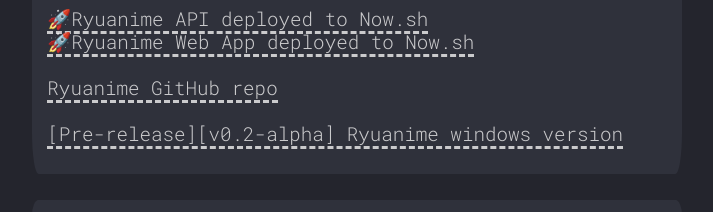
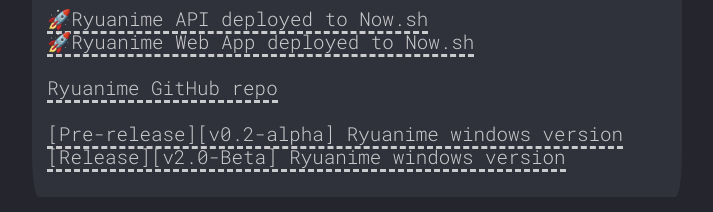
Before and after one commit to ChrisMichaelPerezSantiago/Personal-Porfolio, a plain HTML site: page index.html in a window 1280 px wide. Shown: the part 4388-4600 px from the top of the page, without its empty margins (283-996 px from the left). Drawn offline with Linux system fonts and the light colour scheme.

Commit message:
ryuanime electron desktop app beta version

```diff
--- a/index.html
+++ b/index.html
@@ -73,7 +73,7 @@
             <a href="https://ryuanime.chrismichael.now.sh/">🚀Ryuanime Web App deployed to Now.sh</a><br>
             <br><a href="https://github.com/ChrisMichaelPerezSantiago/ryuanime">Ryuanime GitHub repo</a><br><br>
             <a href="https://github.com/ChrisMichaelPerezSantiago/ryuanime/releases/tag/v0.2-alpha">[Pre-release][v0.2-alpha] Ryuanime windows version</a>
-            <a href=""></a>
+            <a href="https://github.com/ChrisMichaelPerezSantiago/ryuanime/releases/tag/v2.0-Beta">[Release][v2.0-Beta] Ryuanime windows version</a>
           </h2>
         </div>
       </div>
```
